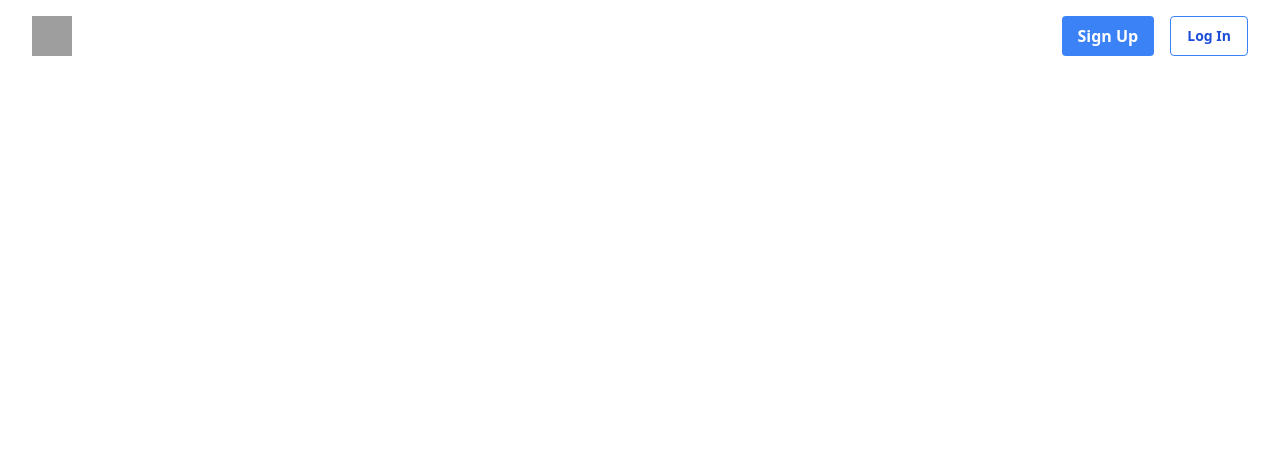
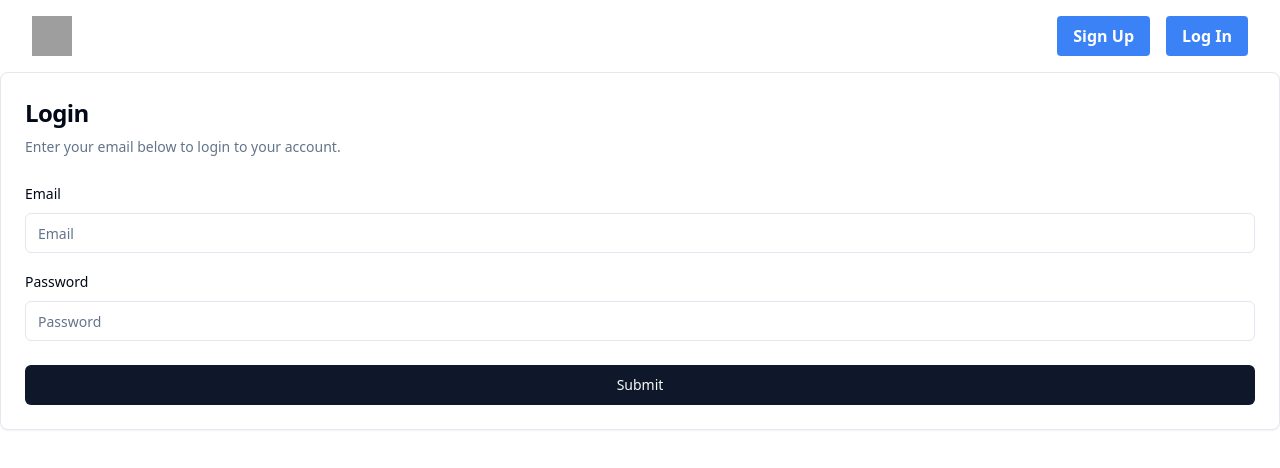
Before and after one commit to KunalGarg-PEC/Project-EIC, a React (Vite) app in the folder client/: page /loginasadmin in a window 1280 px wide. Before the commit this address had no page. Shown: the top 468 px of the page. Built offline with nearby package versions, Linux system fonts and the light colour scheme; grey boxes are pictures that could not be loaded.

Commit message:
login page made

```diff
--- a/client/src/App.jsx
+++ b/client/src/App.jsx
@@ -9,6 +9,9 @@ import SignUp from './components/SignUp'
 import Header from './components/Header'
 import SignUpAsAdmin from './components/SignUpAsAdmin'
 import SignUpAsResident from './components/SignUpAsResident'
+import  LogIn from './components/LogIn'
+import LogInAsAdmin from './components/LogInAsAdmin'
+import LogInAsResident from './components/LogInAsResident'
 
 function App() {
 
@@ -22,6 +25,9 @@ function App() {
       <Route path="/signup" element={<SignUp/>}></Route>
       <Route path="/signupasadmin" element={<SignUpAsAdmin/>}></Route>
       <Route path="/signupasresident" element={<SignUpAsResident/>}></Route>
+      <Route path="/login" element={<LogIn/>}></Route>
+      <Route path="/loginasadmin" element={<LogInAsAdmin/>}></Route>
+      <Route path="/signupasresident" element={<LogInAsResident/>}></Route>
 
     </Routes>
     </ BrowserRouter >
--- a/client/src/components/Header.jsx
+++ b/client/src/components/Header.jsx
@@ -30,9 +30,11 @@ export default function Header() {
                 Sign Up
 
             </Link>
-            <Button className="bg-transparent hover:bg-blue-500 text-blue-700 font-semibold hover:text-white py-2 px-4 border border-blue-500 hover:border-transparent rounded">
-              Log In
-            </Button>
+            <Link className="bg-blue-500 hover:bg-blue-700 text-white font-bold py-2 px-4 rounded" to='/login ' >
+                Log In
+
+            </Link>
+
           </div>
         </div>
       </header>
--- a/client/src/components/HomePage.jsx
+++ b/client/src/components/HomePage.jsx
@@ -63,7 +63,7 @@ export default function HomePage() {
                   aspectRatio: "80/40",
                   objectFit: "cover",
                 }}
-                // width="40"
+                width="40"
               />
             </button>
           </div>
--- /dev/null
+++ b/client/src/components/LogIn.jsx
@@ -0,0 +1,50 @@
+/**
+ * v0 by Vercel.
+ * @see https://v0.dev/t/CCcxG0wjKsx
+ * Documentation: https://v0.dev/docs#integrating-generated-code-into-your-nextjs-app
+ */
+import { Button } from "@/components/ui/button"
+import { useState } from "react"
+import LogInAsAdmin from "./LogInAsAdmin";
+import LogInAsResident from "./LogInAsResident";
+
+
+export default function LogIn() {
+    const [logadmin,setLogAdmin]=useState(false);
+    const logadminClick= () => {
+        setLogAdmin(true);
+    }
+    const [logresi,setLogResi]=useState(false);
+    const logresiClick=() => {
+        setLogResi(true);
+        setLogAdmin(false);
+    }
+
+  return (
+
+    <>
+    <div className="w-full space-y-4">
+      <div className="space-y-2 text-center">
+        <h1 className="text-3xl font-bold">Create an account</h1>
+        <p className="text-gray-500 dark:text-gray-400">Enter your account details to login</p>
+      </div>
+      <div className="grid max-w-sm mx-auto space-y-2">
+        <Button  className="w-full" onClick={logadminClick}  >Log In as an admin</Button>
+        <Button className="w-full" onClick={logresiClick} >Log In as a resident</Button>
+      </div>
+    </div>
+
+
+    {
+        logadmin&& <LogInAsAdmin/>
+
+
+    }
+    {
+        logresi&& <LogInAsResident/>
+    }
+    </>
+
+
+  )
+}
--- /dev/null
+++ b/client/src/components/LogInAsAdmin.jsx
@@ -0,0 +1,36 @@
+/**
+ * v0 by Vercel.
+ * @see https://v0.dev/t/kM0T3Ct4mcT
+ * Documentation: https://v0.dev/docs#integrating-generated-code-into-your-nextjs-app
+ */
+import { CardTitle, CardDescription, CardHeader, CardContent, CardFooter, Card } from "@/components/ui/card"
+import { Label } from "@/components/ui/label"
+import { Input } from "@/components/ui/input"
+import { Button } from "@/components/ui/button"
+import { Link } from 'react-router-dom'
+
+export default function LogInAsAdmin() {
+  return (
+    <Card>
+      <CardHeader className="space-y-2">
+        <CardTitle className="text-2xl">Login</CardTitle>
+        <CardDescription>Enter your email below to login to your account.</CardDescription>
+      </CardHeader>
+      <CardContent className="space-y-4">
+        <div className="space-y-2">
+          <Label htmlFor="email">Email</Label>
+          <Input id="email" placeholder="Email" required type="email" />
+        </div>
+        <div className="space-y-2">
+          <Label htmlFor="password">Password</Label>
+          <Input id="password" placeholder="Password" required type="password" />
+        </div>
+      </CardContent>
+      <CardFooter>
+        <Button className="w-full" type="submit">
+          Submit
+        </Button>
+      </CardFooter>
+    </Card>
+  )
+}
--- /dev/null
+++ b/client/src/components/LogInAsResident.jsx
@@ -0,0 +1,40 @@
+/**
+ * v0 by Vercel.
+ * @see https://v0.dev/t/47J6IuS5DNj
+ * Documentation: https://v0.dev/docs#integrating-generated-code-into-your-nextjs-app
+ */
+import { CardTitle, CardDescription, CardHeader, CardContent, CardFooter, Card } from "@/components/ui/card"
+import { Label } from "@/components/ui/label"
+import { Input } from "@/components/ui/input"
+import { Button } from "@/components/ui/button"
+import { Link } from 'react-router-dom'
+
+export default function LogInAsResident() {
+  return (
+    <Card>
+      <CardHeader className="space-y-2">
+        <CardTitle className="text-2xl">Login</CardTitle>
+        <CardDescription>Enter your email below to login to your account.</CardDescription>
+      </CardHeader>
+      <CardContent className="space-y-4">
+        <div className="space-y-2">
+          <Label htmlFor="email">Email</Label>
+          <Input id="email" placeholder="Email" required type="email" />
+        </div>
+        <div className="space-y-2">
+          <Label htmlFor="password">Password</Label>
+          <Input id="password" placeholder="Password" required type="password" />
+        </div>
+        <div className="space-y-2">
+          <Label htmlFor="code">Unique code</Label>
+          <Input id="code" placeholder="Unique code" required />
+        </div>
+      </CardContent>
+      <CardFooter>
+        <Button className="w-full" type="submit">
+          Submit
+        </Button>
+      </CardFooter>
+    </Card>
+  )
+}
--- /dev/null
+++ b/client/src/components/ui/card.jsx
@@ -0,0 +1,50 @@
+import * as React from "react"
+
+import { cn } from "@/lib/utils"
+
+const Card = React.forwardRef(({ className, ...props }, ref) => (
+  <div
+    ref={ref}
+    className={cn("rounded-lg border bg-card text-card-foreground shadow-sm", className)}
+    {...props} />
+))
+Card.displayName = "Card"
+
+const CardHeader = React.forwardRef(({ className, ...props }, ref) => (
+  <div
+    ref={ref}
+    className={cn("flex flex-col space-y-1.5 p-6", className)}
+    {...props} />
+))
+CardHeader.displayName = "CardHeader"
+
+const CardTitle = React.forwardRef(({ className, ...props }, ref) => (
+  <h3
+    ref={ref}
+    className={cn("text-2xl font-semibold leading-none tracking-tight", className)}
+    {...props} />
+))
+CardTitle.displayName = "CardTitle"
+
+const CardDescription = React.forwardRef(({ className, ...props }, ref) => (
+  <p
+    ref={ref}
+    className={cn("text-sm text-muted-foreground", className)}
+    {...props} />
+))
+CardDescription.displayName = "CardDescription"
+
+const CardContent = React.forwardRef(({ className, ...props }, ref) => (
+  <div ref={ref} className={cn("p-6 pt-0", className)} {...props} />
+))
+CardContent.displayName = "CardContent"
+
+const CardFooter = React.forwardRef(({ className, ...props }, ref) => (
+  <div
+    ref={ref}
+    className={cn("flex items-center p-6 pt-0", className)}
+    {...props} />
+))
+CardFooter.displayName = "CardFooter"
+
+export { Card, CardHeader, CardFooter, CardTitle, CardDescription, CardContent }
```
Also changed, not shown: 1 other file (tests, documents, lock files or other folders).
